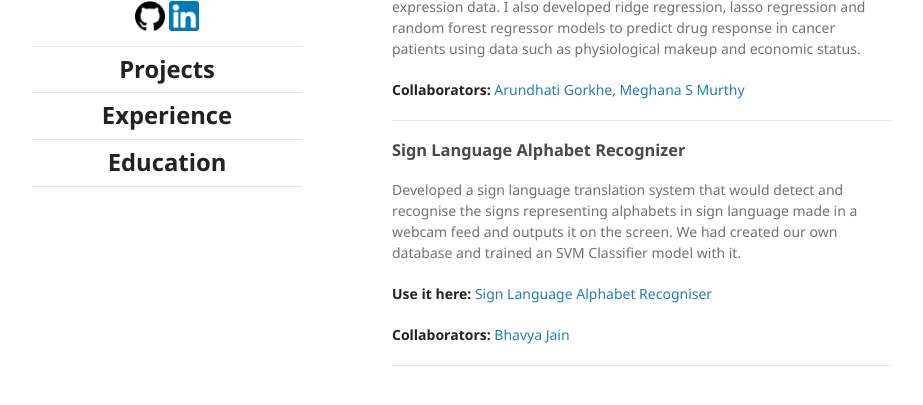
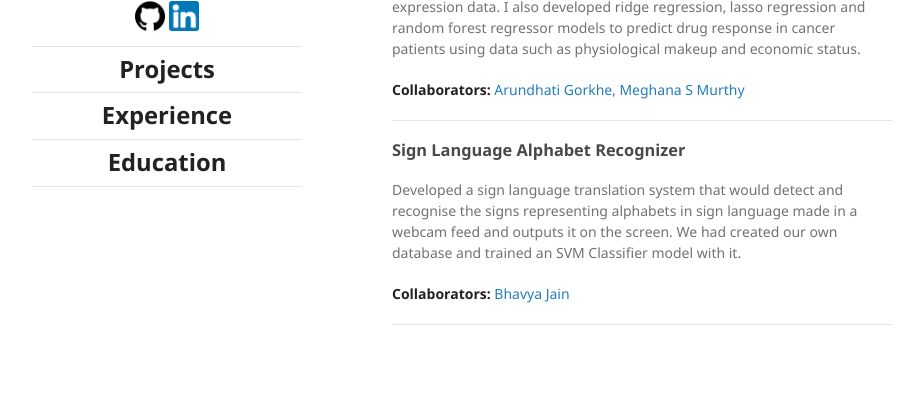
Before and after one commit to ansidd/ansidd.github.io, a Jekyll site: the page built from projects.md, in a window 1280 px wide and 900 px high, scrolled down 824 px, cut to the strip 464-869 px from the top of the window. Shown: the whole strip, without its empty margins (178-1101 px from the left). Built offline with Jekyll 4.4.1, drawn with Linux system fonts in a browser that asks for light colours.

Commit message:
commented sign language recoognizer page

```diff
--- a/projects.md
+++ b/projects.md
@@ -58,7 +58,7 @@ Using DBScan a clustering algorithm, identified biomarkers from gene expression
 Developed a sign language translation system that would detect and recognise the signs representing alphabets in sign language made in a webcam feed and outputs it on the screen. We had created our own database and trained an SVM Classifier model with it.
 
 
-**Use it here:** <a href="https://ansidd.github.io/slar.html">Sign Language Alphabet Recogniser</a>
+[//]: <> **Use it here:** <a href="https://ansidd.github.io/slar.html">Sign Language Alphabet Recogniser</a>
 
 **Collaborators:** <a href="https://www.linkedin.com/in/bhavya-97/">Bhavya Jain</a>
 
```
